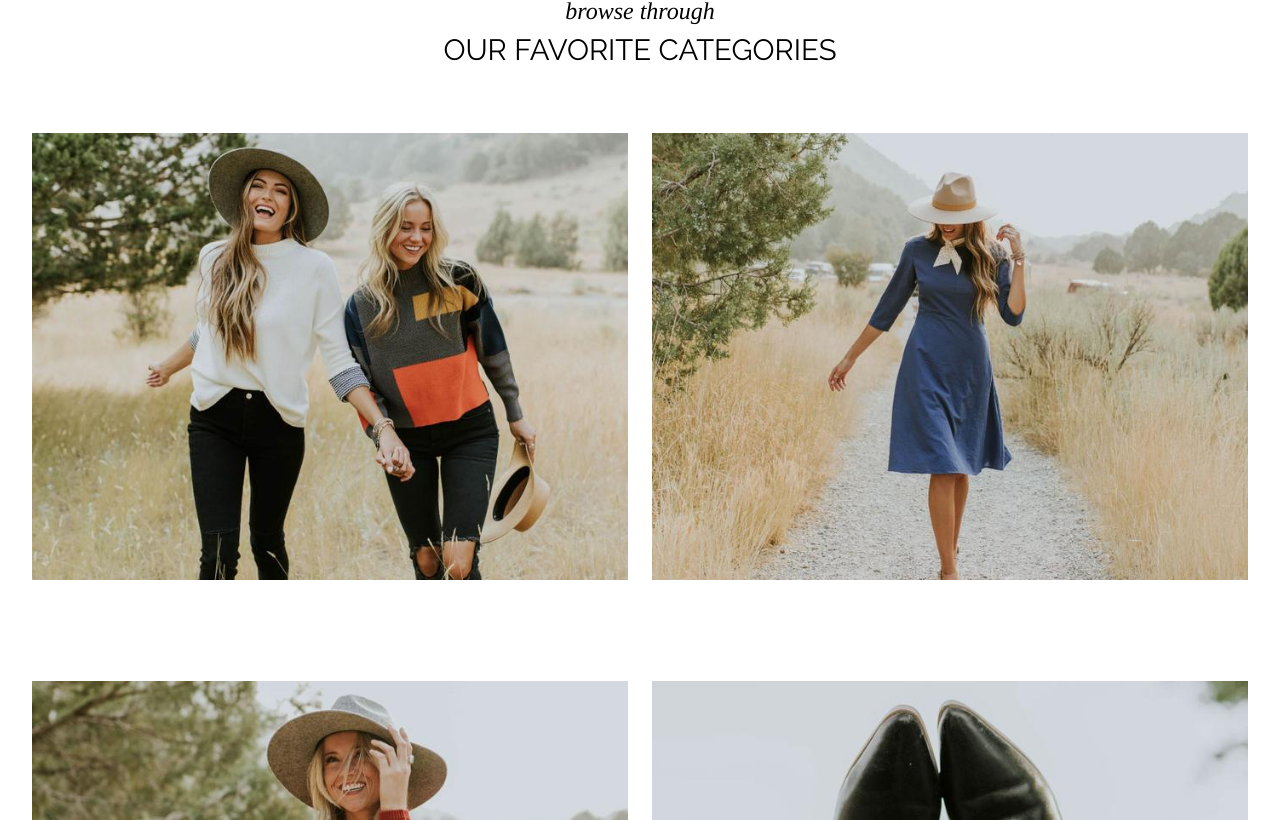
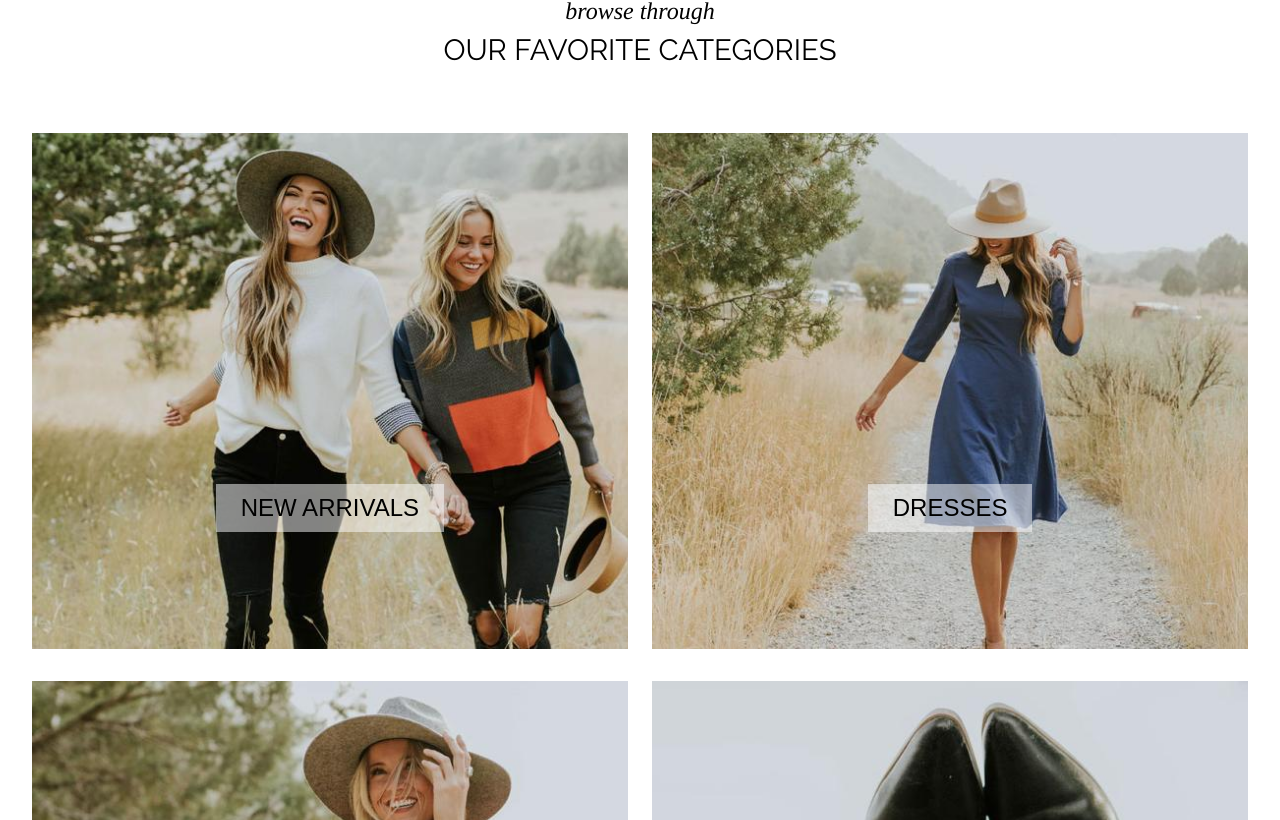
Before and after one commit to michaelmorrisg/rooleeclone, a React (Create React App) app: page / in a window 1280 px wide. Shown: the part 1980-2800 px from the top of the page. Built offline with nearby package versions, Linux system fonts and the light colour scheme.

Commit message:
more gold lines

```diff
--- a/src/App.js
+++ b/src/App.js
@@ -8,6 +8,7 @@ import SectionBreak from './SectionBreak/SectionBreak'
 import MainImage from './MainImage/MainImage'
 import Categories from './Categories/Categories'
 import watches from './Assets/watches.jpg'
+import mom from './Assets/mom.jpg'
 import GoldenBorder from './GoldenBorder/GoldenBorder'
 import ChatBubble from './ChatBubble/ChatBubble'
 import HandpickedOutfits from './HandpickedOutfits/HandpickedOutfits'
@@ -25,8 +26,12 @@ class App extends Component {
         <GoldenBorder />
         <SectionBreak lineOne="browse through" lineTwo="OUR FAVORITE CATEGORIES"/>
         <Categories />
+        <GoldenBorder />
         <SectionBreak lineOne="just for you:" lineTwo="HANDPICKED OUTFITS"/>
         <HandpickedOutfits />
+        <GoldenBorder />
+        <SectionBreak lineOne="did you know we carry" lineTwo="TREASURES FOR FAMILY & HOME"/>
+        <MainImage image={mom}/>
       </div>
     );
   }
--- a/src/Categories/Categories.css
+++ b/src/Categories/Categories.css
@@ -5,44 +5,60 @@
     display: flex;
     flex-direction: column;
     justify-content: space-between;
+    position: relative;
 }
 .Categories-row1 {
     height: 48.5%;
     width: 100%;
     display: flex;
     justify-content: space-between;
+    position: relative;
 }
 .Categories-row1-left{
     background-image: url('../Assets/new-arrivals.jpg');
     height: 100%;
     width: 49%;
-    background-size: contain;
+    background-size: cover;
     background-repeat: no-repeat;
+    position: relative;
 }
 .Categories-row1-right{
     background-image: url('../Assets/dresses.jpg');
     height: 100%;
     width: 49%;
-    background-size: contain;
+    background-size: cover;
     background-repeat: no-repeat;
+    position: relative;
 }
 .Categories-row2 {
     height: 48.5%;
     width: 100%;
     display: flex;
     justify-content: space-between;
+    position: relative;
 }
 .Categories-row2-left{
     background-image: url('../Assets/tops.jpg');
     height: 100%;
     width: 49%;
-    background-size: contain;
+    background-size: cover;
     background-repeat: no-repeat;
+    position: relative;
 }
 .Categories-row2-right{
     background-image: url('../Assets/shoes.jpg');
     height: 100%;
     width: 49%;
-    background-size: contain;
+    background-size: cover;
     background-repeat: no-repeat;
+    position: relative;
 }
+.Categories-main button {
+    font-size: 24px;
+    padding: 10px 25px;
+    background-color: rgba(255, 255, 255, 0.5);
+    border: none;
+    outline: none;
+    position: relative;
+    top: 68%;
+}
--- a/src/Categories/Categories.js
+++ b/src/Categories/Categories.js
@@ -5,12 +5,12 @@ export default function Categories(){
     return(
         <div className="Categories-main">
             <div className="Categories-row1">
-                <div className="Categories-row1-left"></div>
-                <div className="Categories-row1-right"></div>
+                <div className="Categories-row1-left"><button>NEW ARRIVALS</button></div>
+                <div className="Categories-row1-right"><button>DRESSES</button></div>
             </div>
             <div className="Categories-row2">
-                <div className="Categories-row2-left"></div>
-                <div className="Categories-row2-right"></div>
+                <div className="Categories-row2-left"><button>TOPS</button></div>
+                <div className="Categories-row2-right"><button>SHOES</button></div>
             </div>
 
         </div>
--- a/src/ChatBubble/ChatBubble.css
+++ b/src/ChatBubble/ChatBubble.css
@@ -10,4 +10,5 @@
     display: flex;
     justify-content: center;
     align-items: center;
+    z-index: 10;
 }
```
Also changed, not shown: src/Assets/mom.jpg (added).
